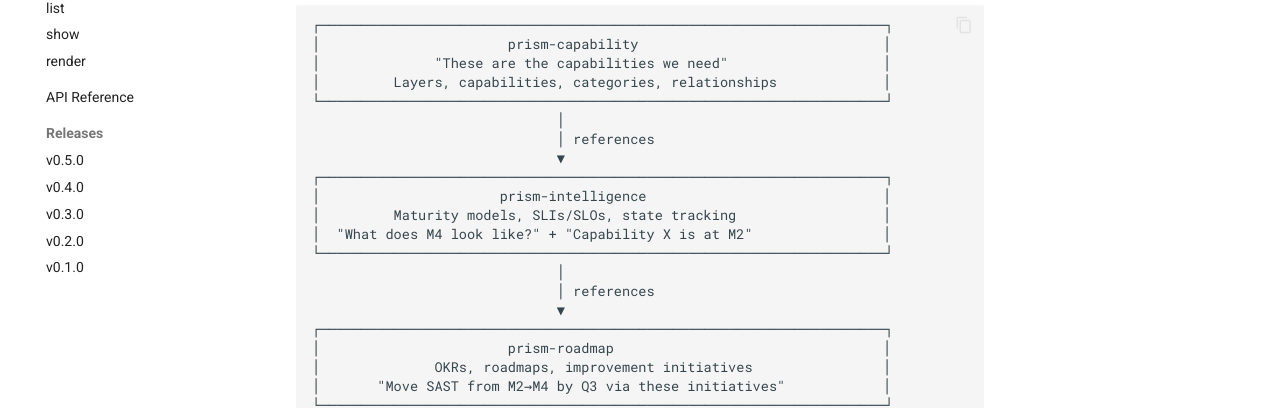
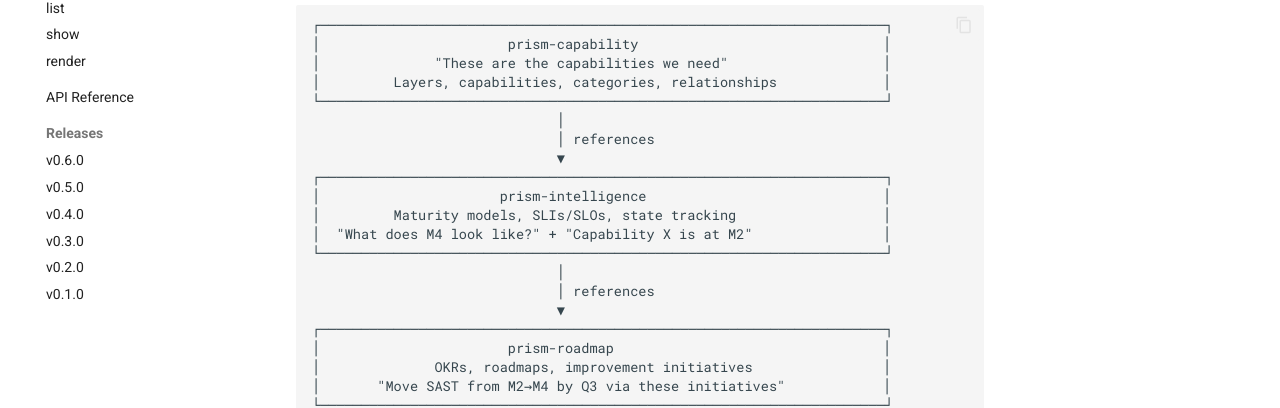
Before and after one commit to grokify/prism-capability, an MkDocs documentation site: the page built from docs/index.md, in a window 1280 px wide. Shown: the part 453-861 px from the top of the page. Built offline with MkDocs 1.6.1 and Material for MkDocs 9.7.7, drawn with Linux system fonts in a browser that asks for light colours; comment, search, counter and statistics services are not loaded.

Commit message:
docs: `mkdocs.yml`: update nav

```diff
--- a/mkdocs.yml
+++ b/mkdocs.yml
@@ -84,6 +84,7 @@ nav:
       - render: cli/render.md
   - API Reference: api/reference.md
   - Releases:
+      - v0.6.0: releases/v0.6.0.md
       - v0.5.0: releases/v0.5.0.md
       - v0.4.0: releases/v0.4.0.md
       - v0.3.0: releases/v0.3.0.md
```
